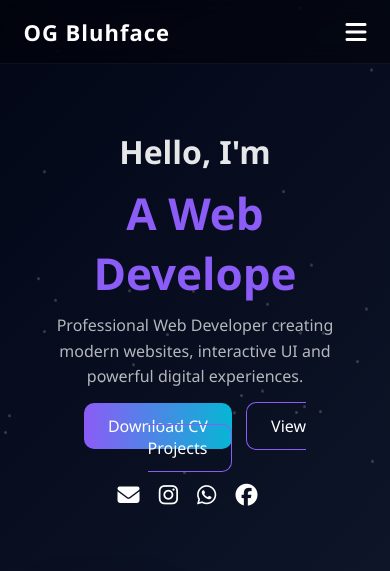
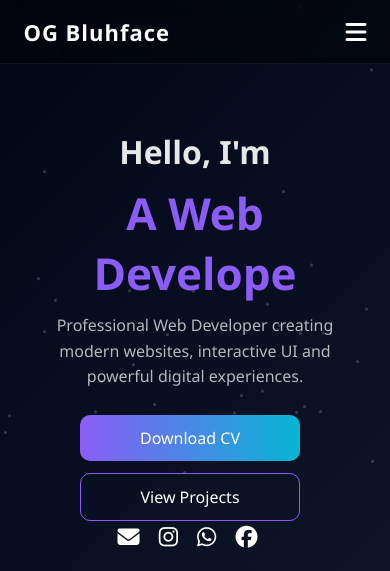
Before and after one commit to fourfourfourbrand444/ofbluhface, a plain HTML site: page index.html in a window 390 px wide. Shown: the top 571 px of the page. Drawn offline with Linux system fonts and the light colour scheme.

Commit message:
Update style.css

```diff
--- a/style.css
+++ b/style.css
@@ -27,7 +27,15 @@ background:rgba(0,0,0,0.4);
 backdrop-filter:blur(12px);
 border-bottom:1px solid rgba(255,255,255,0.05);
 }
+@media(max-width:768px){
 
+.buttons{
+flex-direction:column;
+align-items:center;
+gap:12px;
+}
+
+}
 .logo{
 font-size:22px;
 font-weight:600;
@@ -94,7 +102,15 @@ box-shadow:0 10px 30px rgba(0,0,0,0.4);
 
 /* BUTTONS */
 .buttons{
-margin-bottom:20px;
+display:flex;
+flex-direction:column;
+align-items:center;
+gap:12px;
+}
+
+.buttons a{
+width:220px;
+text-align:center;
 }
 
 .btn{
@@ -105,6 +121,10 @@ text-decoration:none;
 color:white;
 margin-right:10px;
 transition:0.3s;
+}
+.btn{
+display:inline-block;
+text-align:center;
 }
 
 .btn:hover{
```
